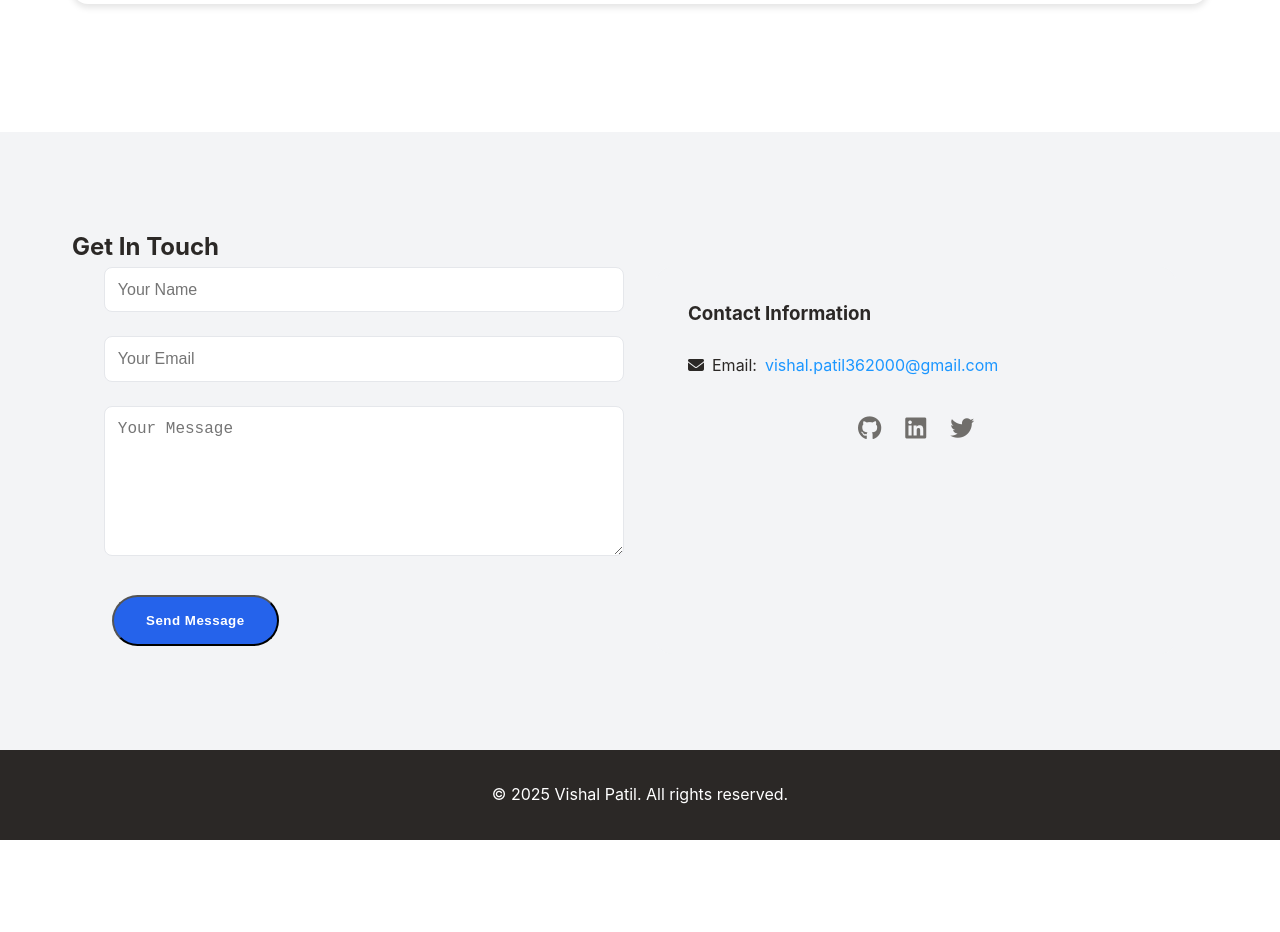
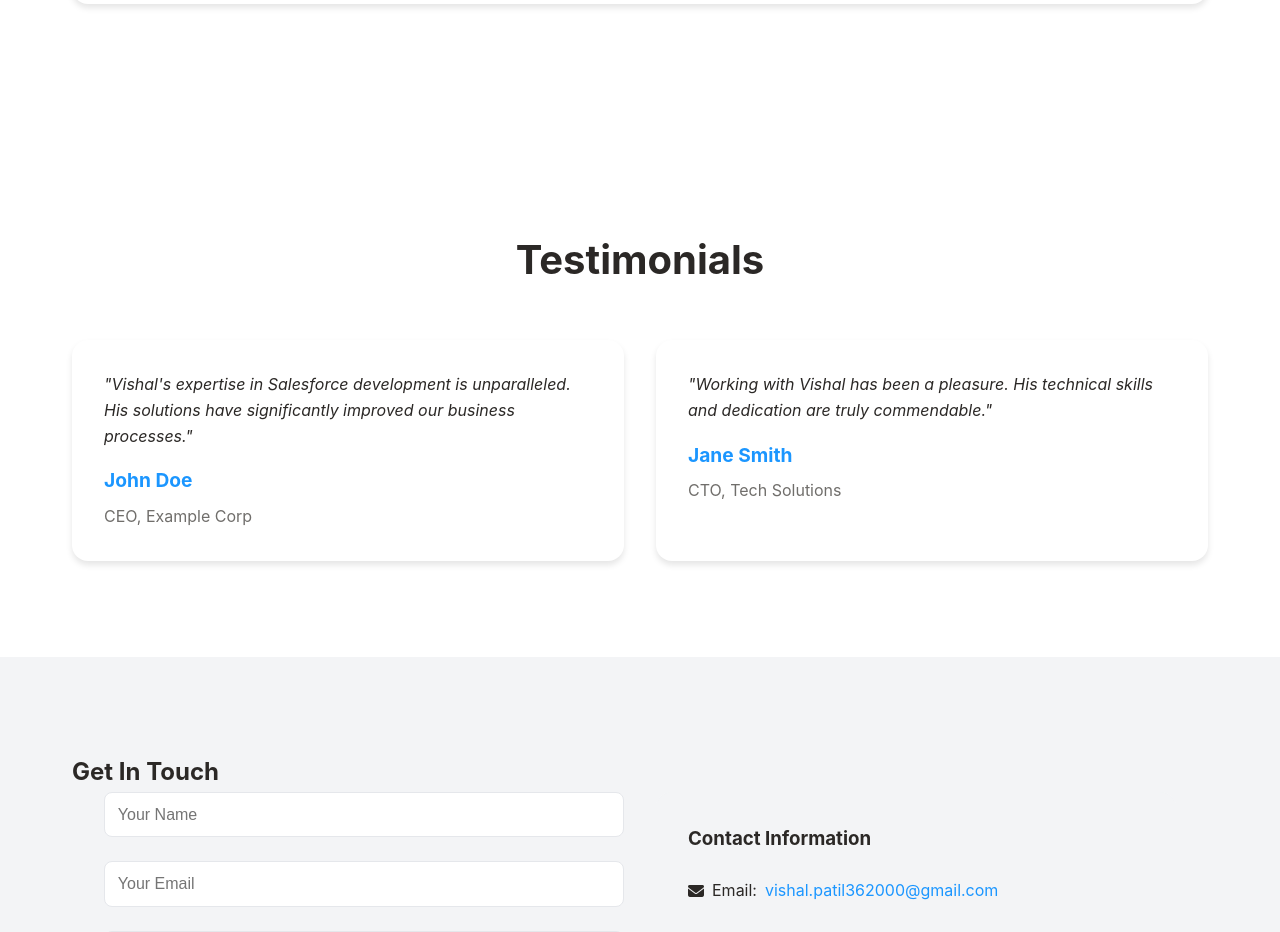
Before and after one commit to vishalVlogger/Web-Development, a plain HTML site: page index.html in a window 1280 px wide. Shown: the part 4261-5193 px from the top of the page. Before the commit the page ends 5101 px from the top, so only its background shows below. Drawn offline with Linux system fonts and the light colour scheme.

Commit message:
Update html and css

```diff
--- a/index.html
+++ b/index.html
@@ -286,6 +286,31 @@
       </div>
     </section>
 
+    <!-- Testimonials Section -->
+    <section id="testimonials" class="testimonials">
+      <div class="container">
+        <h2>Testimonials</h2>
+        <div class="testimonial-grid">
+          <div class="testimonial-card">
+            <p>
+              "Vishal's expertise in Salesforce development is unparalleled. His
+              solutions have significantly improved our business processes."
+            </p>
+            <h3>John Doe</h3>
+            <span>CEO, Example Corp</span>
+          </div>
+          <div class="testimonial-card">
+            <p>
+              "Working with Vishal has been a pleasure. His technical skills and
+              dedication are truly commendable."
+            </p>
+            <h3>Jane Smith</h3>
+            <span>CTO, Tech Solutions</span>
+          </div>
+        </div>
+      </div>
+    </section>
+
     <!-- Contact Section -->
     <section id="contact" class="contact">
       <div class="container">
--- a/styles.css
+++ b/styles.css
@@ -6,9 +6,9 @@
 }
 
 :root {
-    --primary-color: #1b96ff;    /* Salesforce blue */
+  --primary-color: #1b96ff; /* Salesforce blue */
   --secondary-color: #0b5cab;
-    --accent-color: #04844b;     /* Salesforce green */
+  --accent-color: #04844b; /* Salesforce green */
   --text-color: #2b2826;
   --light-text: #706e6b;
   --background: #ffffff;
@@ -23,7 +23,8 @@
 }
 
 body {
-    font-family: 'Inter', -apple-system, BlinkMacSystemFont, 'Segoe UI', Roboto, sans-serif;
+  font-family: "Inter", -apple-system, BlinkMacSystemFont, "Segoe UI", Roboto,
+    sans-serif;
   line-height: 1.6;
   color: var(--text-color);
   overflow-x: hidden;
@@ -81,7 +82,7 @@ body {
 }
 
 .nav-link::after {
-    content: '';
+  content: "";
   position: absolute;
   bottom: 0;
   left: 0;
@@ -149,7 +150,11 @@ body {
   left: 0;
   width: 100%;
   height: 3px;
-    background: linear-gradient(to right, var(--primary-color), var(--secondary-color));
+  background: linear-gradient(
+    to right,
+    var(--primary-color),
+    var(--secondary-color)
+  );
   transform-origin: left;
   transform: scaleX(0);
   z-index: 1001;
@@ -167,7 +172,7 @@ body {
 }
 
 .hero::before {
-    content: '';
+  content: "";
   position: absolute;
   top: 0;
   left: 0;
@@ -184,14 +189,14 @@ body {
 }
 
 .hero h1 {
-    color: #1a365d;  /* Darker blue for contrast */
+  color: #1a365d; /* Darker blue for contrast */
   font-size: 3.5rem;
   margin-bottom: 1.5rem;
   animation: fadeInUp 1s ease;
 }
 
 .tagline {
-    color: #2d4a77;  /* Medium blue */
+  color: #2d4a77; /* Medium blue */
   font-size: 1.8rem;
   margin-bottom: 1rem;
   animation: fadeInUp 1s ease 0.2s backwards;
@@ -201,7 +206,7 @@ body {
   background: rgba(255, 255, 255, 0.5);
   padding: 0.5rem 1rem;
   border-radius: 20px;
-    color: #2563eb;  /* Salesforce blue */
+  color: #2563eb; /* Salesforce blue */
   font-size: 1rem;
   margin: 0.3rem;
   backdrop-filter: blur(5px);
@@ -477,7 +482,8 @@ body {
   animation: fadeInUp 0.8s ease backwards;
 }
 
-input, textarea {
+input,
+textarea {
   width: 100%;
   padding: 0.8rem;
   border: 1px solid #e5e7eb;
@@ -486,7 +492,8 @@ input, textarea {
   transition: var(--transition);
 }
 
-input:focus, textarea:focus {
+input:focus,
+textarea:focus {
   outline: none;
   border-color: var(--primary-color);
   box-shadow: 0 0 0 3px rgba(37, 99, 235, 0.1);
@@ -640,7 +647,12 @@ footer {
 }
 
 /* Container responsiveness */
-.container, .nav-content, .hero-content, .about-content, .experience-content, .contact-content {
+.container,
+.nav-content,
+.hero-content,
+.about-content,
+.experience-content,
+.contact-content {
   width: 100%;
   max-width: var(--container-width);
   margin: 0 auto;
@@ -832,7 +844,10 @@ img {
 }
 
 /* Add smooth transitions for responsive elements */
-.nav-links, .hero-content, .certification-badges, .project-card {
+.nav-links,
+.hero-content,
+.certification-badges,
+.project-card {
   transition: all 0.3s ease;
 }
 
@@ -953,8 +968,12 @@ img {
 }
 
 /* Container responsiveness */
-.container, .nav-content, .hero-content, .about-content,
-.experience-content, .contact-content {
+.container,
+.nav-content,
+.hero-content,
+.about-content,
+.experience-content,
+.contact-content {
   width: 100%;
   max-width: var(--container-width);
   margin: 0 auto;
@@ -1110,7 +1129,8 @@ img {
     margin-bottom: 1rem;
   }
 
-    input, textarea {
+  input,
+  textarea {
     padding: 0.8rem;
   }
 
@@ -1192,9 +1212,15 @@ img {
   animation: fadeInUp 0.8s ease backwards;
 }
 
-.form-group:nth-child(1) { animation-delay: 0.2s; }
-.form-group:nth-child(2) { animation-delay: 0.4s; }
-.form-group:nth-child(3) { animation-delay: 0.6s; }
+.form-group:nth-child(1) {
+  animation-delay: 0.2s;
+}
+.form-group:nth-child(2) {
+  animation-delay: 0.4s;
+}
+.form-group:nth-child(3) {
+  animation-delay: 0.6s;
+}
 
 /* Social Links Animation */
 .social-links a {
@@ -1223,7 +1249,61 @@ img {
   animation: slideInFromLeft 0.8s ease backwards;
 }
 
-.key-highlights li:nth-child(1) { animation-delay: 0.2s; }
-.key-highlights li:nth-child(2) { animation-delay: 0.4s; }
-.key-highlights li:nth-child(3) { animation-delay: 0.6s; }
-.key-highlights li:nth-child(4) { animation-delay: 0.8s; }
+.key-highlights li:nth-child(1) {
+  animation-delay: 0.2s;
+}
+.key-highlights li:nth-child(2) {
+  animation-delay: 0.4s;
+}
+.key-highlights li:nth-child(3) {
+  animation-delay: 0.6s;
+}
+.key-highlights li:nth-child(4) {
+  animation-delay: 0.8s;
+}
+
+/* Testimonials Section */
+.testimonials {
+  padding: 6rem 2rem;
+  background: var(--background);
+}
+
+.testimonials h2 {
+  text-align: center;
+  margin-bottom: 3rem;
+  font-size: 2.5rem;
+}
+
+.testimonial-grid {
+  display: grid;
+  grid-template-columns: repeat(auto-fit, minmax(300px, 1fr));
+  gap: 2rem;
+}
+
+.testimonial-card {
+  background: white;
+  border-radius: 1rem;
+  padding: 2rem;
+  box-shadow: var(--shadow);
+  transition: var(--transition);
+}
+
+.testimonial-card:hover {
+  transform: translateY(-5px);
+  box-shadow: var(--hover-shadow);
+}
+
+.testimonial-card p {
+  font-style: italic;
+  margin-bottom: 1rem;
+}
+
+.testimonial-card h3 {
+  font-size: 1.2rem;
+  color: var(--primary-color);
+  margin-bottom: 0.5rem;
+}
+
+.testimonial-card span {
+  color: var(--light-text);
+}
```
Lines whose indentation alone changed are shown as unchanged.
